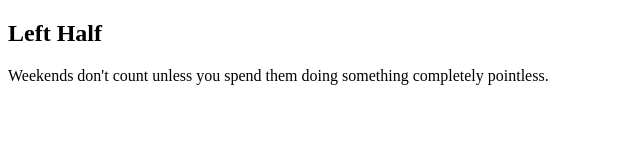
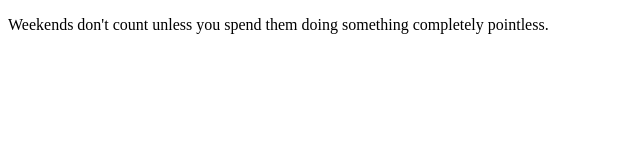
Before and after one commit to ahsen230/me, a plain HTML site: page index.html in a window 1280 px wide. Shown: the whole page, without its empty margins (0-640 px from the left). Drawn offline with Linux system fonts and the light colour scheme.

Commit message:
Update index.html

```diff
--- a/index.html
+++ b/index.html
@@ -27,7 +27,7 @@
 <body>
     <div class="left-half">
     <article>
-      <h1>Left Half</h1>
+
       <p>Weekends don't count unless you spend them doing something completely pointless.</p>
     </article>
   </div>
```
